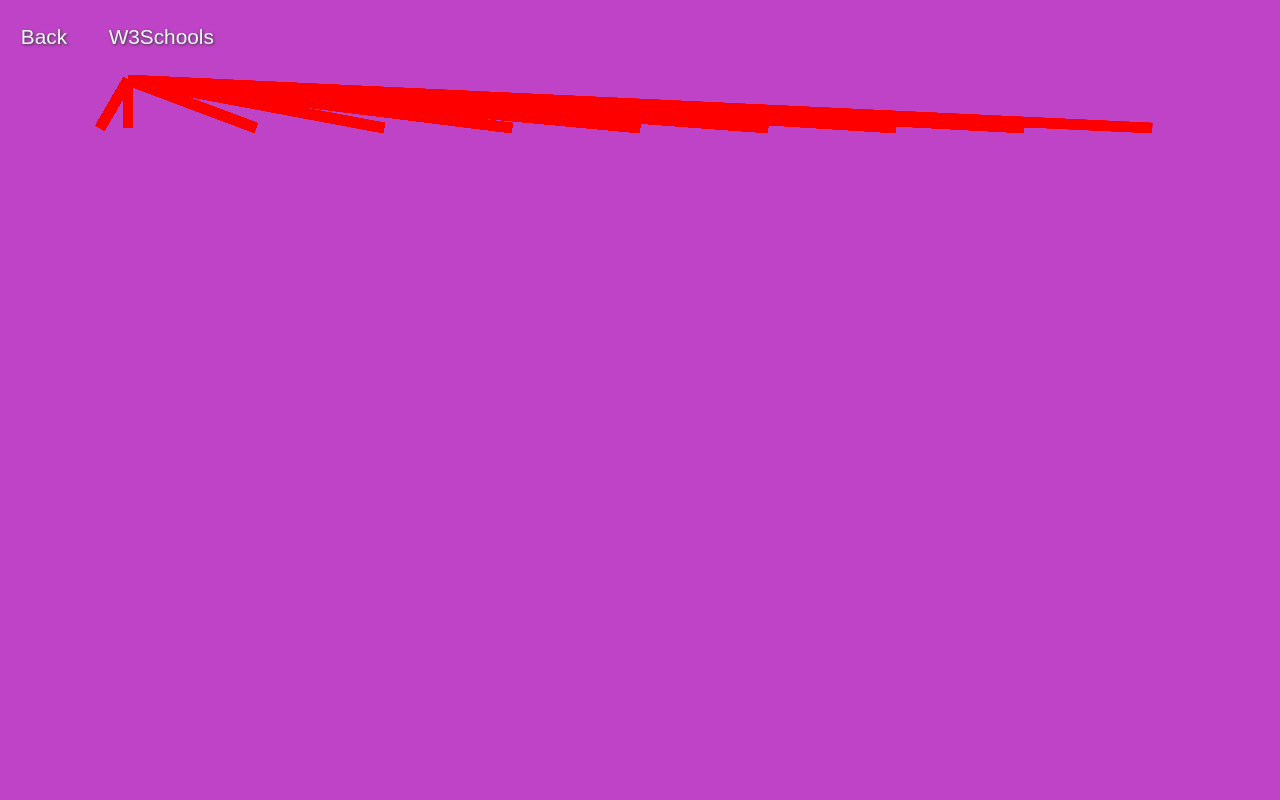
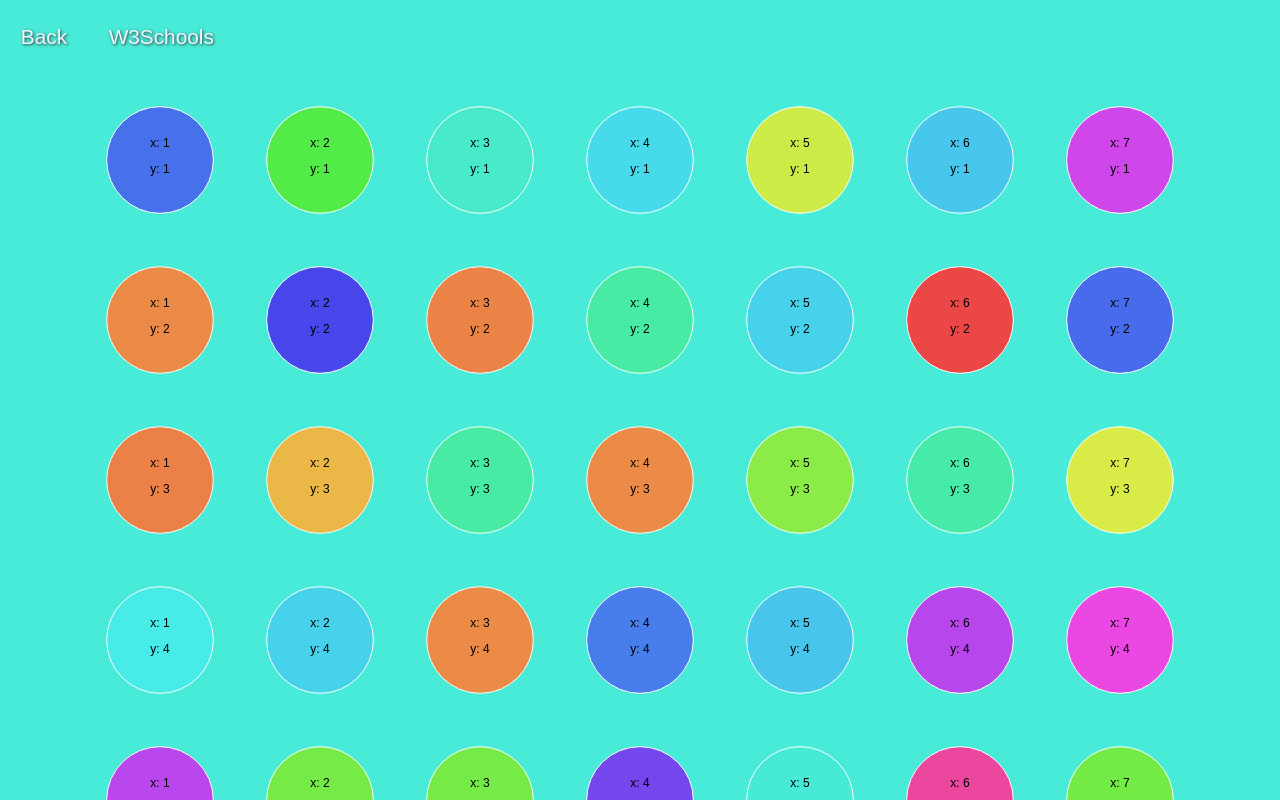
Before and after one commit to Luciatar/creative_coding_dia_7, a plain HTML site: page 2d_loop.html in a window 1280 px wide. Drawn offline with Linux system fonts and the light colour scheme.

Commit message:
added 2d array visual

```diff
--- a/2d_loop.html
+++ b/2d_loop.html
@@ -11,11 +11,7 @@
   <body>
     <div class="links">
       <a href="index.html">Back</a
-      ><a
-        href="https://www.w3schools.com/graphics/canvas_intro.asp"
-        target="_blank"
-        >W3Schools</a
-      >
+      ><a href="https://www.w3schools.com/graphics/canvas_intro.asp" target="_blank">W3Schools</a>
     </div>
     <canvas></canvas>
     <script src="js/funfunfunctions.js"></script>
@@ -26,26 +22,44 @@
       canvas.height = innerHeight;
 
       // Drawing a rectangle on the canvas.
-      ctx.fillStyle = "hsl(296, 54%, 52%)";
+      ctx.fillStyle = randomColorHSL({ lightness: 60, saturation: 80 });
       ctx.fillRect(0, 0, canvas.width, canvas.height);
-
-      function play(fps) {
+      play();
+      traveling_square();
+      function play() {
         setInterval(() => {
           // code to run each frame
-          // paintSplatter();
-        }, 1000 / fps);
+          ctx.fillStyle = randomColorHSL({ lightness: 60, saturation: 80 });
+          ctx.fillRect(0, 0, canvas.width, canvas.height);
+          traveling_square();
+        }, 6000);
       }
-      traveling_square();
+
       function traveling_square() {
-        for (let x = 0; x < 10; x++) {
-          for (let y = 0; y < 10; y++) {
-            drawLine({
-              x1: (innerWidth / 10) * x,
-              y1: (innerHeight / 10) * y,
-              x2: innerWidth / 10,
-              y2: innerHeight / 10,
-              color: "red",
-            });
+        let cellWidth = Math.ceil(innerHeight < innerWidth ? innerWidth / 8 : innerHeight / 8);
+
+        let counter = 0;
+        for (let x = 1; x <= 7; x++) {
+          for (let y = 1; y <= 7; y++) {
+            counter++;
+            setTimeout(() => {
+              drawCircle({
+                cx: x * cellWidth,
+                cy: y * cellWidth,
+
+                fill: randomColorHSL({ lightness: 60, saturation: 80 }),
+                stroke: "white",
+                r: cellWidth / 3,
+              });
+              ctx.font = "12px Arial";
+              ctx.fillStyle = "black";
+              ctx.textAlign = "center";
+              //ctx.fillText("x: " + x + "| y: " + y, x * cellWidth, y * cellWidth);
+              ctx.fillText("x: " + x, x * cellWidth, y * cellWidth - cellWidth / 12);
+              ctx.fillText("y: " + y, x * cellWidth, y * cellWidth + cellWidth / 12);
+
+              console.log("counter: " + counter + "  x: " + x * cellWidth + "  y: " + y * cellWidth);
+            }, 80 * counter);
           }
         }
       }
--- a/js/funfunfunctions.js
+++ b/js/funfunfunctions.js
@@ -1,4 +1,3 @@
-onload = windowResizeManager();
 function windowResizeManager() {
   window.addEventListener("resize", function () {
     canvas.width = innerWidth;
@@ -20,14 +19,7 @@ function paintSplatter() {
   }
 }
 
-function drawLine({
-  x1: x1,
-  y1: y1,
-  x2: x2,
-  y2: y2,
-  color: color,
-  lineWidth: lineWidth,
-}) {
+function drawLine({ x1: x1, y1: y1, x2: x2, y2: y2, color: color, lineWidth: lineWidth }) {
   x1 = x1 || 100;
   y1 = y1 || 100;
   x2 = x2 || 200;
@@ -57,11 +49,7 @@ function drawCircle({ cx: cx, cy: cy, r: r, stroke: stroke, fill: fill }) {
   ctx.stroke();
 }
 
-function randomColorHSL({
-  hue: hue,
-  saturation: saturation,
-  lightness: lightness,
-}) {
+function randomColorHSL({ hue: hue, saturation: saturation, lightness: lightness }) {
   hue = hue || Math.floor(Math.random() * 360);
   saturation = saturation || Math.floor(Math.random() * 100);
   lightness = lightness || Math.floor(Math.random() * 100);
```
